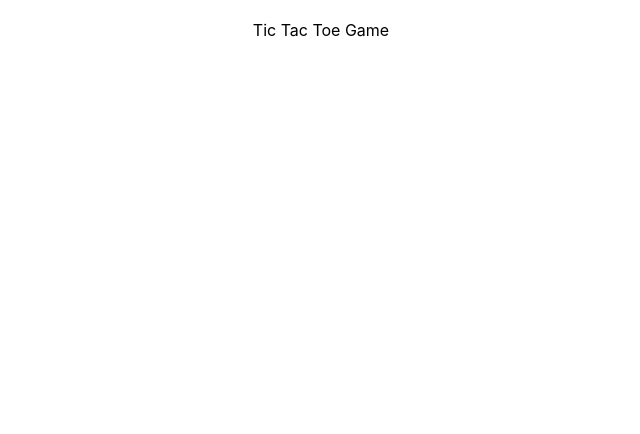
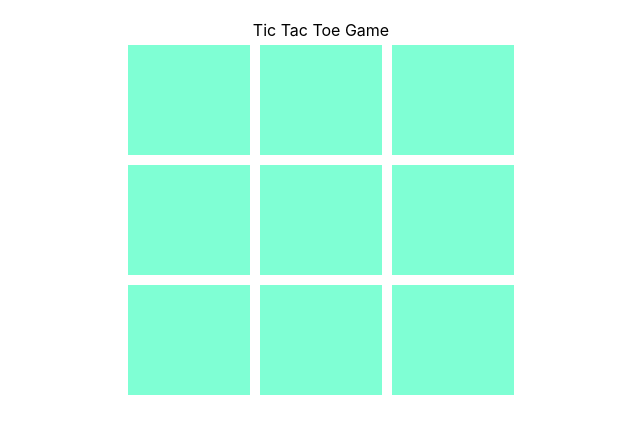
Before and after one commit to MarcoBeduschi/tic-tac-toe-react, a React (Create React App) app: page / in a window 1280 px wide. Shown: the top 434 px of the page, without its empty margins (319-959 px from the left). Built offline with nearby package versions, Linux system fonts and the light colour scheme.

Commit message:
:art: refactor divs on App component gst

```diff
--- a/src/App.js
+++ b/src/App.js
@@ -2,13 +2,19 @@ import React from 'react';
 import Game from './Game.js';
 import './App.css';
 import './Game.css';
+import './Board.css';
+import './Square.css';
 
-function App() {
-  return (
-    <div className="App">
-      <Game />
-    </div>
-  );
+class App extends React.Component {
+  render() {
+    return(
+      <div className="app">
+        <div className="app-container">
+          <Game />
+        </div>
+      </div>
+    )
+  };
 }
 
 export default App;
```
